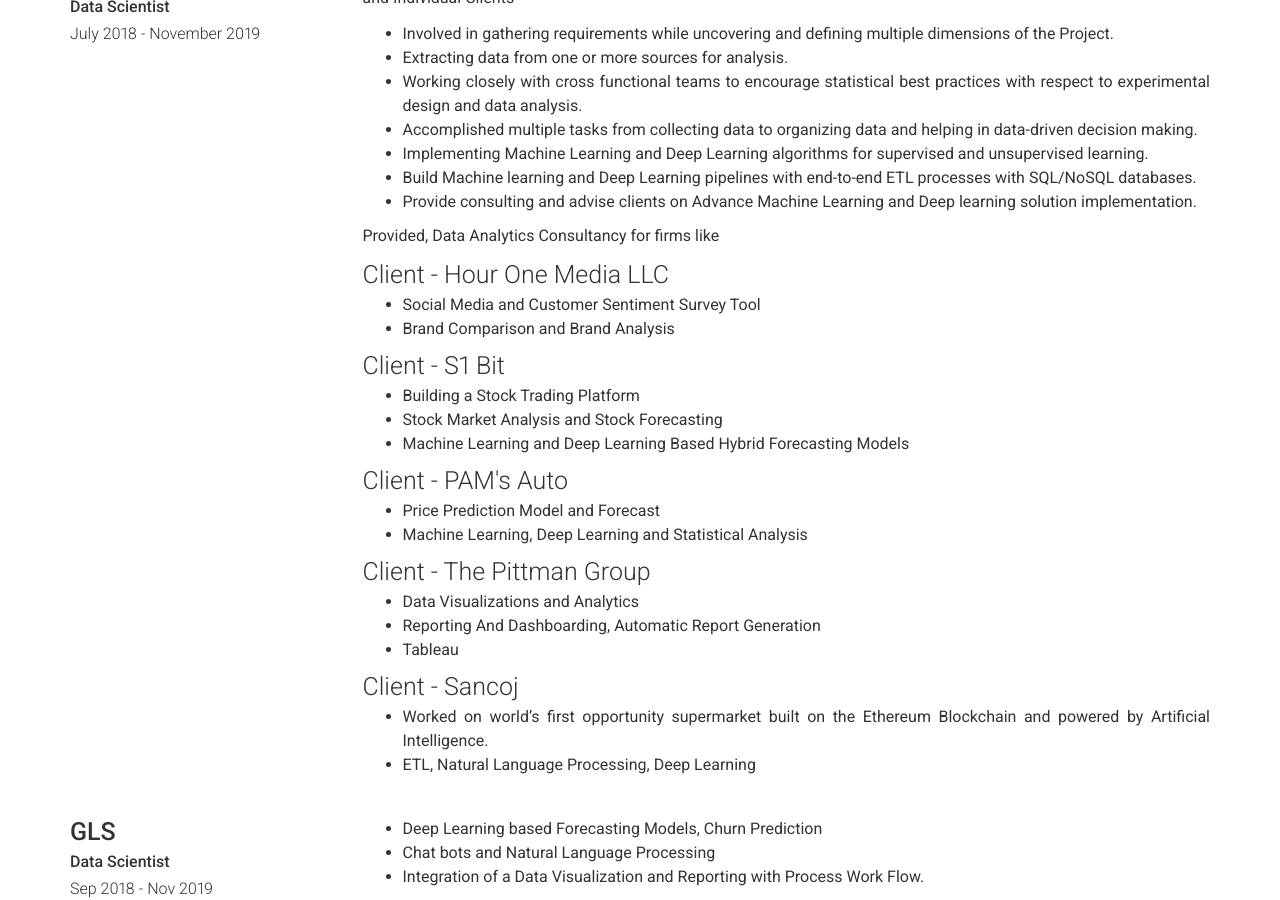
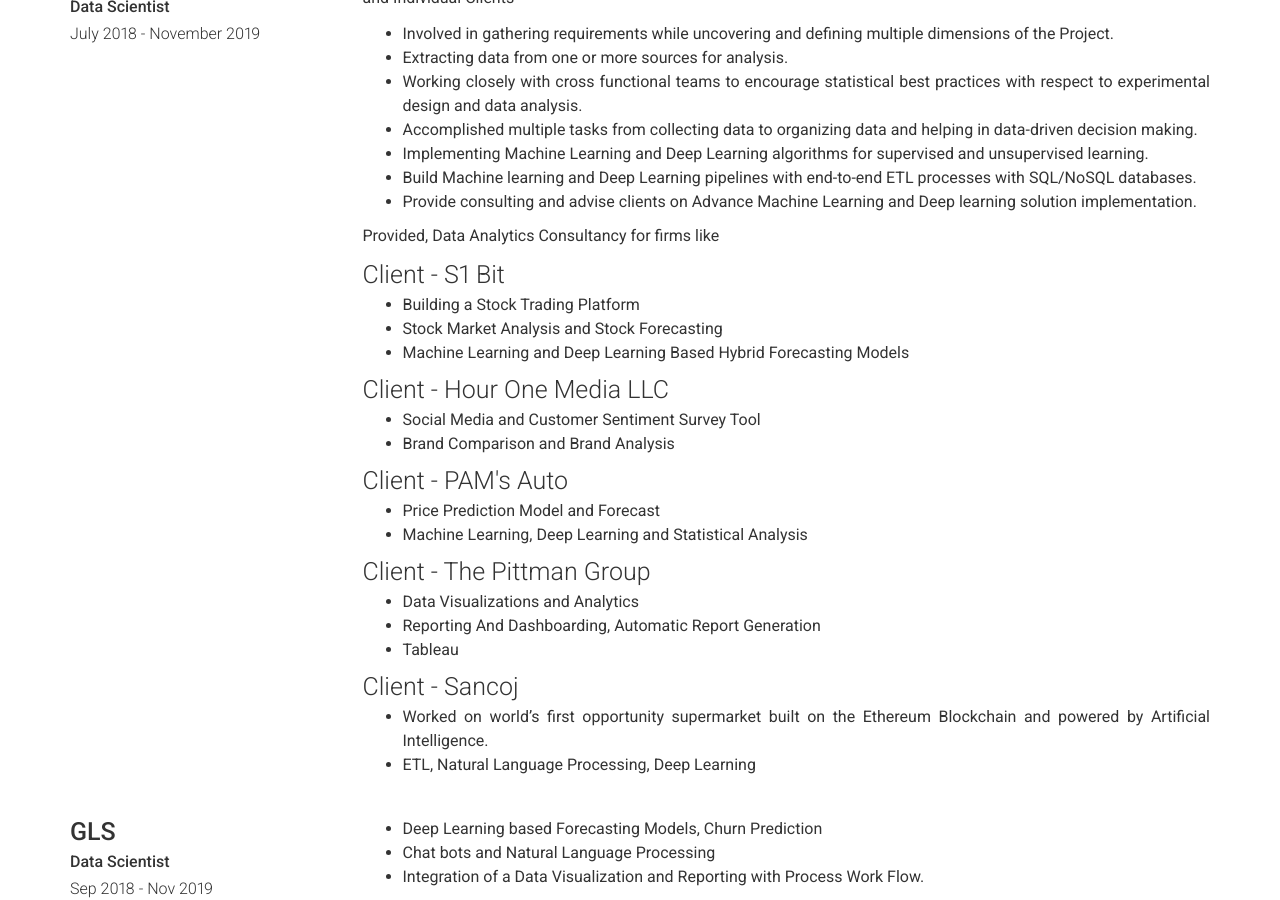
Before and after one commit to ShivamPanchal/shivam.github.io, a Jekyll site: the page built from index.md, in a window 1280 px wide and 900 px high, scrolled down 668 px. Built offline with Jekyll 4.4.1, drawn with Linux system fonts in a browser that asks for light colours; part of the change alters nothing that is shown.

```diff
--- a/_data/experience.yml
+++ b/_data/experience.yml
@@ -17,13 +17,13 @@
 
      Provided, Data Analytics Consultancy for firms like
 
-     <h4> Client - Hour One Media LLC</h4>
-     - Social Media and Customer Sentiment Survey Tool
-     - Brand Comparison and Brand Analysis
      <h4>Client - S1 Bit</h4>
      - Building a Stock Trading Platform
      - Stock Market Analysis and Stock Forecasting
      - Machine Learning and Deep Learning Based Hybrid Forecasting Models
+     <h4> Client - Hour One Media LLC</h4>
+     - Social Media and Customer Sentiment Survey Tool
+     - Brand Comparison and Brand Analysis
      <h4>Client - PAM's Auto</h4>
      - Price Prediction Model and Forecast
      - Machine Learning, Deep Learning and Statistical Analysis
```
